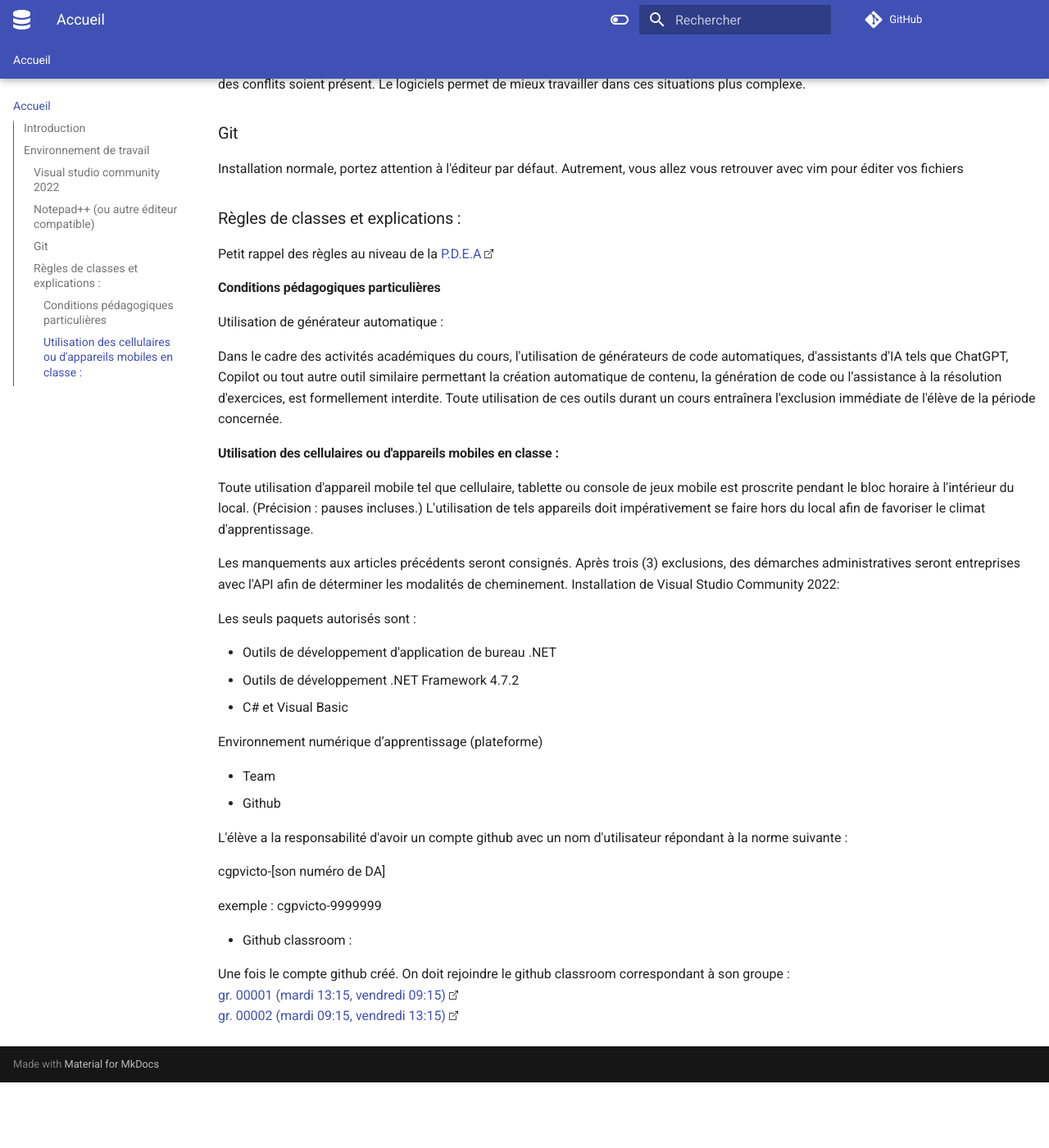
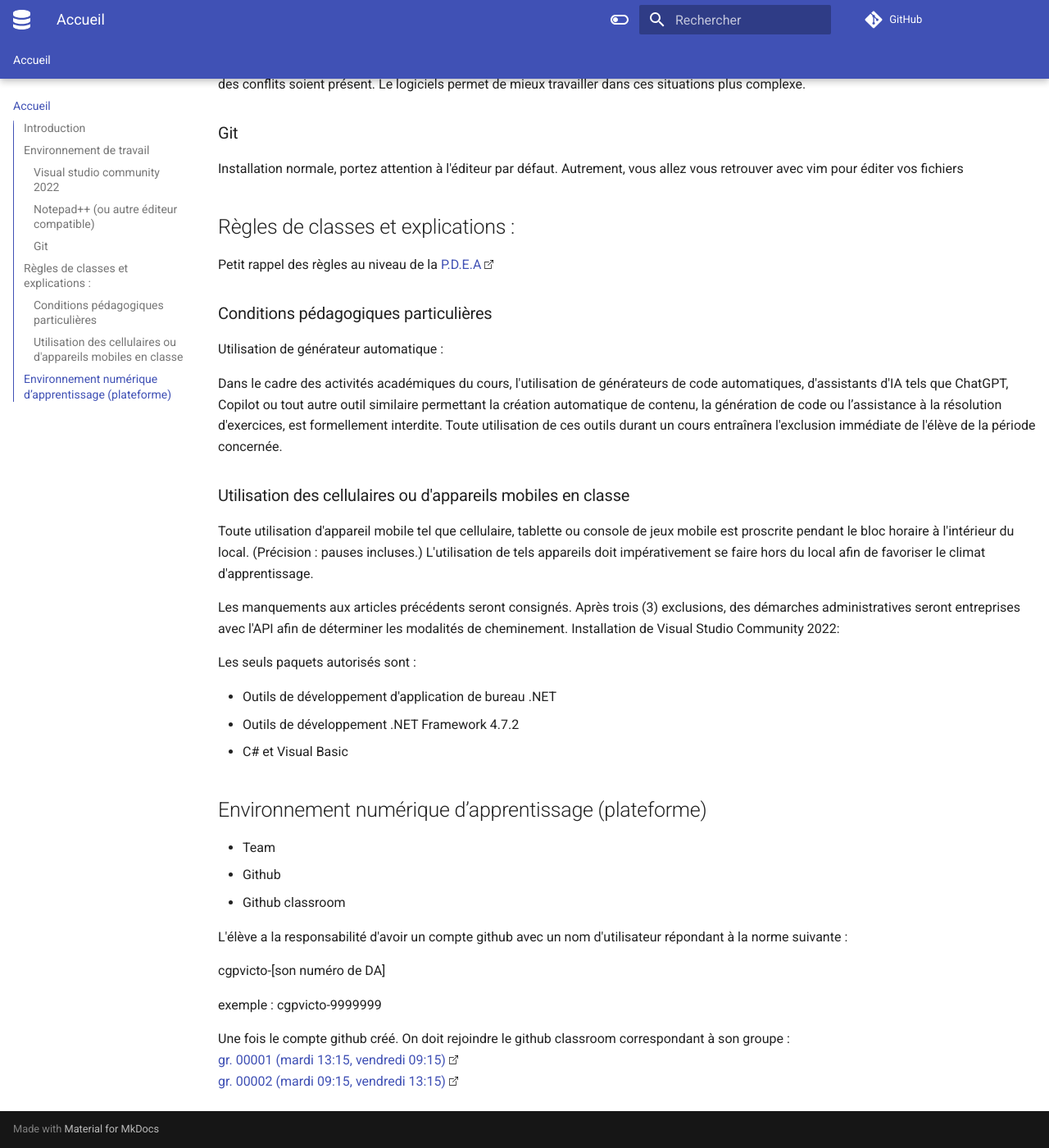
Before and after one commit to TousignantSimon-P2/TousignantSimon-P2.github.io, an MkDocs documentation site: the page built from docs/index.md, in a window 1280 px wide and 1400 px high, scrolled down 951 px. Shown: the whole window at 82% size. Built offline with MkDocs 1.6.1 and Material for MkDocs 9.7.7, drawn with Linux system fonts in a browser that asks for light colours; comment, search, counter and statistics services are not loaded; before the commit the page ends 2271 px from its top, so only the background shows below that.

Commit message:
modification à la mise en forme

```diff
--- a/docs/index.md
+++ b/docs/index.md
@@ -33,16 +33,15 @@
 ### Git
 Installation normale, portez attention à l'éditeur par défaut. Autrement, vous allez vous retrouver avec vim pour éditer vos fichiers
 
-### Règles de classes et explications :
+## Règles de classes et explications :
 Petit rappel des règles au niveau de la [P.D.E.A](https://valisevirtuelle.cegepvicto.ca/medias/pdea/1/pdea2024-66cd38f5e7d90.pdf)
 
-
-#### Conditions pédagogiques particulières
+### Conditions pédagogiques particulières
 Utilisation de générateur automatique :
 
 Dans le cadre des activités académiques du cours, l'utilisation de générateurs de code automatiques, d'assistants d'IA tels que ChatGPT, Copilot ou tout autre outil similaire permettant la création automatique de contenu, la génération de code ou l’assistance à la résolution d'exercices, est formellement interdite. Toute utilisation de ces outils durant un cours entraînera l'exclusion immédiate de l'élève de la période concernée.
 
-#### Utilisation des cellulaires ou d'appareils mobiles en classe :
+### Utilisation des cellulaires ou d'appareils mobiles en classe
 
 Toute utilisation d'appareil mobile tel que cellulaire, tablette ou console de jeux mobile est proscrite pendant le bloc horaire à l'intérieur du local. (Précision : pauses incluses.) L'utilisation de tels appareils doit impérativement se faire hors du local afin de favoriser le climat d'apprentissage.
 
```
Also changed, not shown: other parts of docs/index.md (+2 -3 lines).
